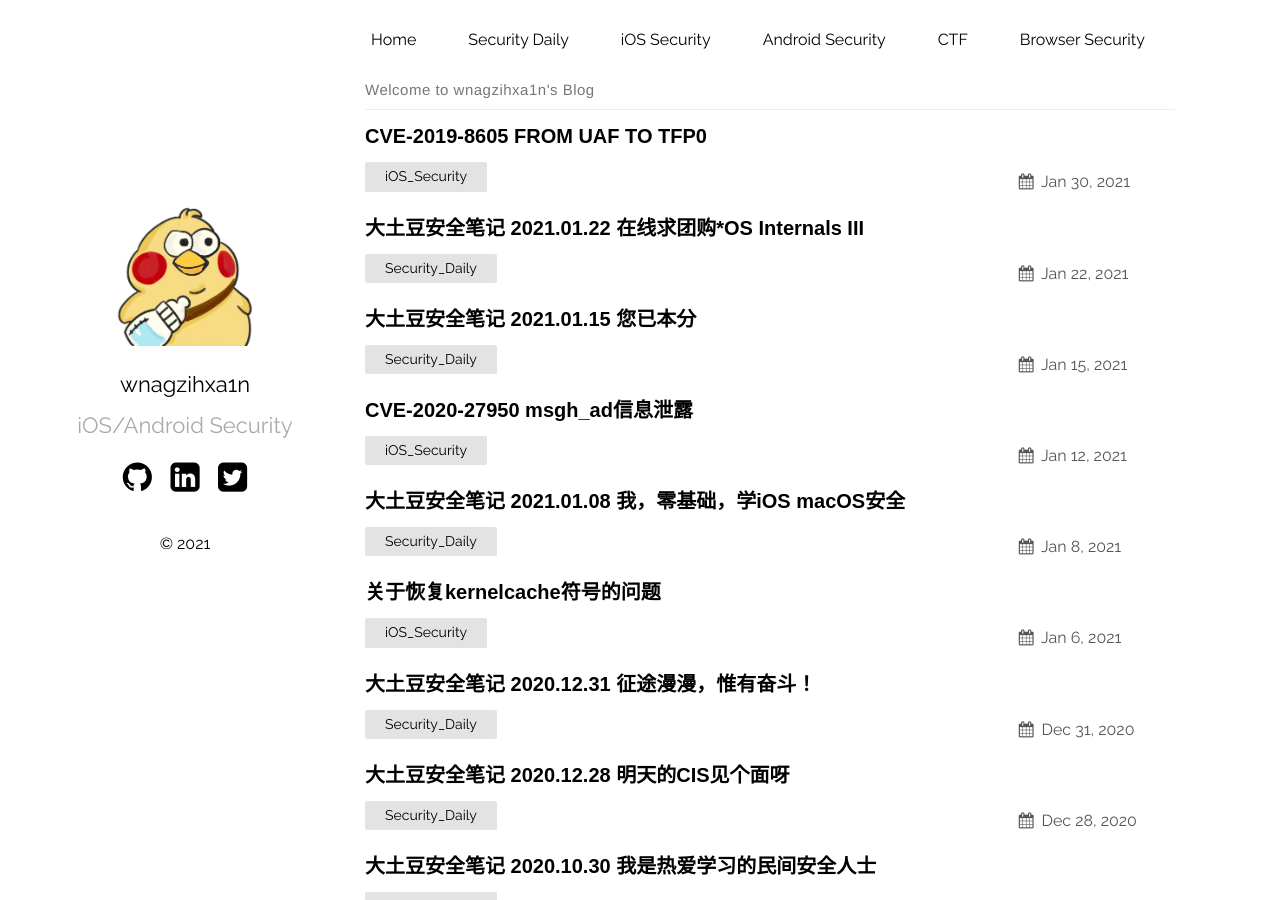
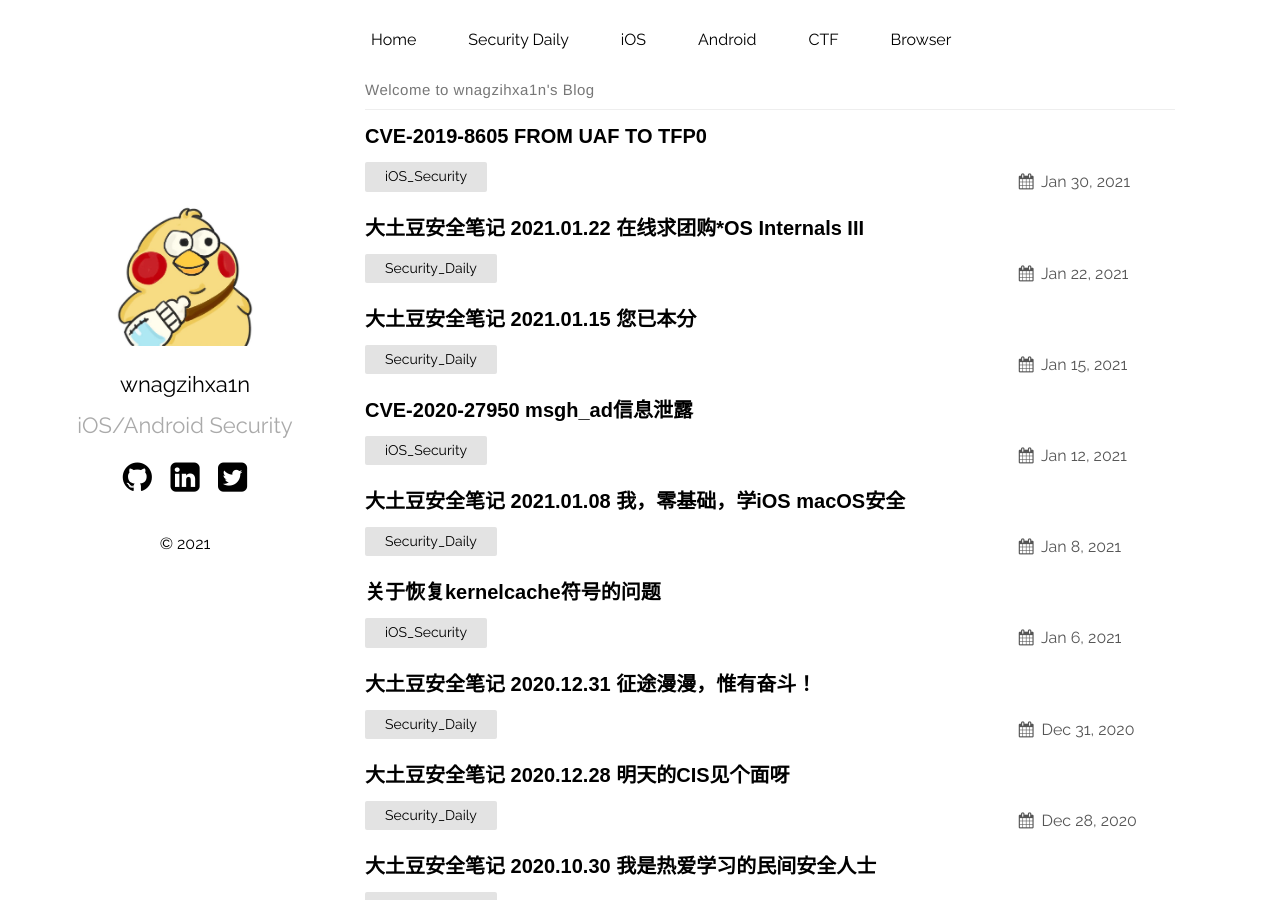
Before and after one commit to MoDumn/MoDumn.github.io, a Jekyll site: the page built from index.md, in a window 1280 px wide and 900 px high. Built offline with Jekyll 4.4.1, drawn with Linux system fonts in a browser that asks for light colours.

Commit message:
Update _config.yml

```diff
--- a/_config.yml
+++ b/_config.yml
@@ -48,13 +48,13 @@ header:
       slug: /
     - name: Security Daily
       slug: /security_daily
-    - name: iOS Security
+    - name: iOS
       slug: /ios_security
-    - name: Android Security
+    - name: Android
       slug: android_security
     - name: CTF
       slug: android_ctf
-    - name: Browser Security
+    - name: Browser
       slug: browser_security
 
 # Build settings
```
